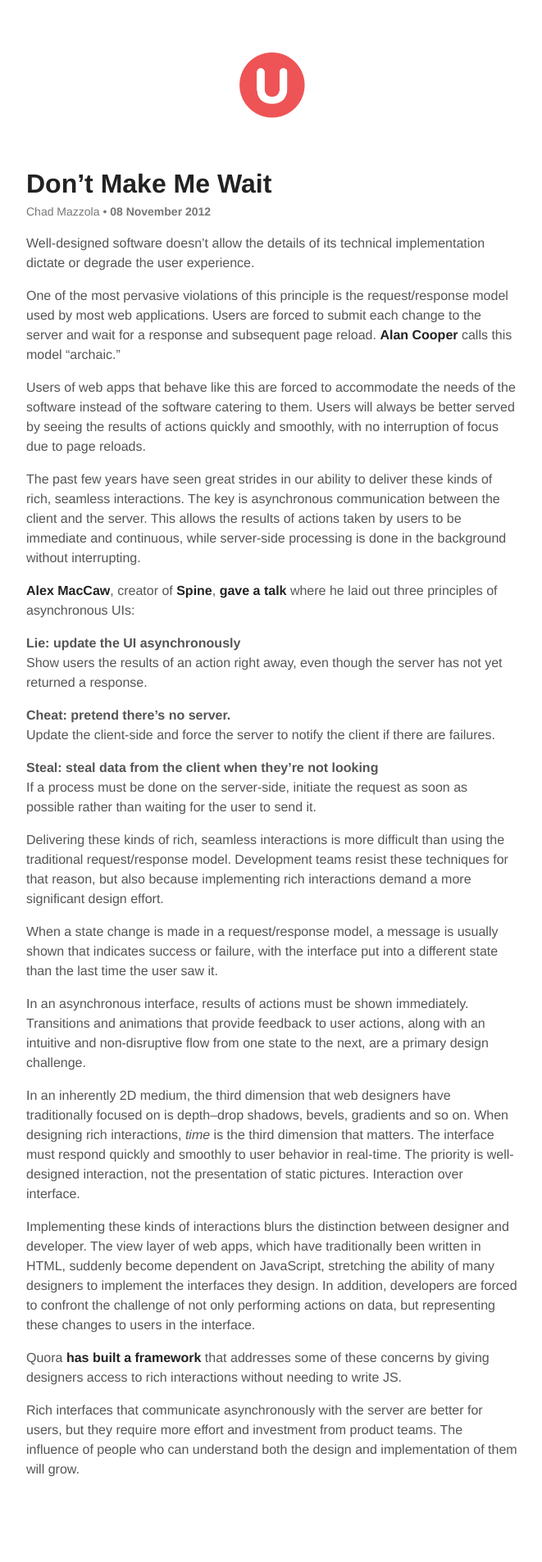
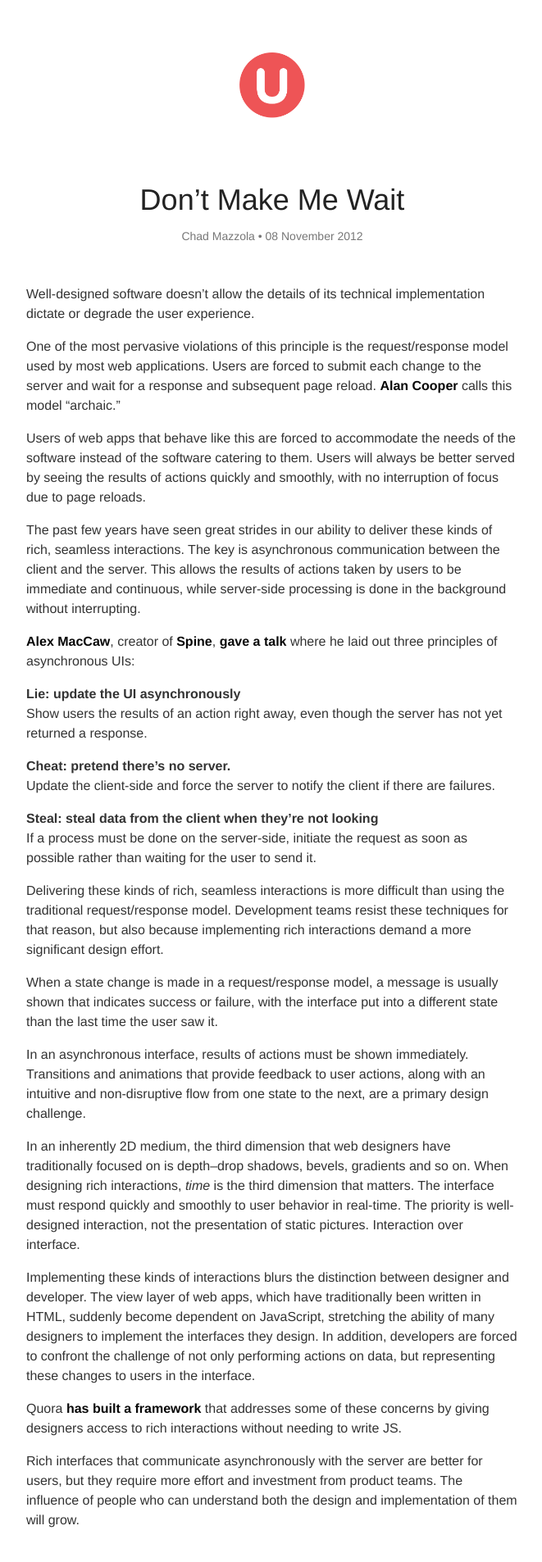
Before and after one commit to ehmorris/unicornmeet, a Jekyll site: the page built from index.html, in a window 1280 px wide. Shown: the top 1906 px of the page at 82% size, without its empty margins (308-969 px from the left). Built offline with Jekyll 4.4.1, drawn with Linux system fonts in a browser that asks for light colours; Markdown is read by kramdown in place of the engine named in the settings.

Commit message:
Tweaks to site layout.

```diff
--- a/stylesheets/application.css
+++ b/stylesheets/application.css
@@ -68,7 +68,7 @@
   overflow: hidden; }
 
 header {
-  margin: 64px; }
+  margin: 64px 0 82px; }
   header ol {
     margin: 0 auto;
     width: 80px; }
@@ -98,7 +98,7 @@
   margin: 0 20px; }
 
 a {
-  color: #222;
+  color: #070707;
   font-weight: 700;
   text-decoration: none; }
   a:hover {
@@ -108,14 +108,17 @@
   max-width: 600px;
   margin: 64px auto; }
   .container .post {
-    margin: 0 0 100px 0; }
+    color: #333;
+    margin: 0 0 140px 0; }
     .container .post h2 {
       color: #222;
-      font-size: 32px;
-      font-weight: 700;
-      margin: 0 0 8px 0; }
+      font-size: 36px;
+      font-weight: 300;
+      margin: 0 0 16px 0;
+      text-align: center; }
       .container .post h2 a {
         color: inherit;
+        font-weight: inherit;
         text-decoration: none; }
         .container .post h2 a:hover {
           border: 0; }
@@ -125,11 +128,16 @@
       margin: 0 0 16px 0; }
       .container .post p.meta {
         color: #777;
-        font-size: 14px; }
+        font-size: 14px;
+        margin: 0 0 48px 0;
+        text-align: center; }
         .container .post p.meta a {
           border: 0;
           color: inherit;
+          font-weight: 400;
           text-decoration: none; }
+          .container .post p.meta a:hover {
+            border-bottom: 1px solid #777; }
       .container .post p.divider {
         text-align: center; }
     .container .post ul,
@@ -142,7 +150,7 @@
     .container .post strong {
       font-weight: 600; }
     .container .post .share {
-      margin: 36px 0 0 0; }
+      margin: 64px 0 0 0; }
       .container .post .share span {
         display: inline-block;
         margin: 0 20px 0 0; }
--- a/stylesheets/scss/_header.scss
+++ b/stylesheets/scss/_header.scss
@@ -1,5 +1,5 @@
 header {
-  margin: 64px;
+  margin: 64px 0 82px;
   $radius: 80px;
 
   ol {
```
Also changed, not shown: stylesheets/scss/application.scss (+16 -6 lines).
